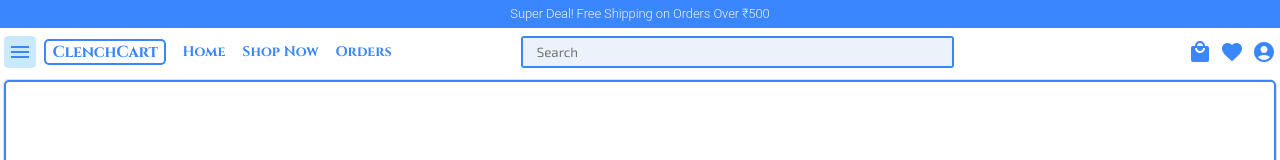
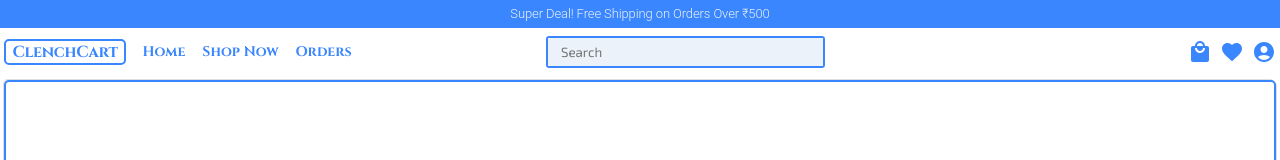
Before and after one commit to IM-Suryakant-Kumar/ClenchCart, a React (Vite) app in the folder client/: page / in a window 1280 px wide. Shown: the top 160 px of the page. Built offline with nearby package versions, Linux system fonts and the light colour scheme.

Commit message:
style: added some extra style

```diff
--- a/client/src/components/Navbar/Navbar.tsx
+++ b/client/src/components/Navbar/Navbar.tsx
@@ -1,11 +1,14 @@
+import { useState } from "react"
 import { Badges, Cart, Container, HomeIcon, HomeItem, Logo, MenuBar, MenuIcon, MenuItem, MenuList, OrdersIcon, OrdersItem, Profile, ProfileIcon, SearchBox, SearchButton, SearchInput, ShopNowIcon, ShopNowItem, Wishlist, WishlistIcon } from "./navbar.css"
 
 export const Navbar = () => {
+  const [showMenu, setShowMenu] = useState<boolean>(false)
+
   return (
     <Container>
-      <MenuBar><MenuIcon /></MenuBar>
+      <MenuBar onClick={() => setShowMenu(prevState => !prevState)}><MenuIcon /></MenuBar>
       <Logo>ClenchCart</Logo>
-      <MenuList>
+      <MenuList className={`${showMenu && "show"}`}>
         <HomeItem><HomeIcon />Home</HomeItem>
         <ShopNowItem><ShopNowIcon />Shop Now</ShopNowItem>
         <MenuItem><ProfileIcon />Profile</MenuItem>
--- a/client/src/components/Navbar/navbar.css.tsx
+++ b/client/src/components/Navbar/navbar.css.tsx
@@ -21,7 +21,8 @@ export const MenuBar = styled(Stack).attrs({
     backgroundColor: "var(--color-secondary)",
     justifyContent: "center",
     alignItems: "center",
-    borderRadius: "0.25em"
+    borderRadius: "0.25em",
+    display: { md: "none" }
   }
 })``
 
@@ -50,25 +51,19 @@ export const Logo = styled(Typography).attrs({
 export const MenuList = styled(Stack).attrs({
   className: "menu",
   sx: {
+    flexDirection: { md: "row" },
     bgcolor: "#ffffff",
-    width: "100%",
-    position: "absolute",
+    width: { xs: "100%", md: "auto" },
+    position: { xs: "absolute", md: "static" },
     left: "-100vw",
     top: "3rem",
+    zIndex: "5",
     transition: "all 0.5s ease-in-out"
   }
 })`
 /* to show menu list */
   &.menu.show {
     left: 0;
-  }
-
-  @media screen and (min-width: 768px) {
-    &.menu {
-      width: auto;
-      position: static;
-      flex-direction: row;
-    }
   }
 `
 // menulist item
@@ -82,17 +77,11 @@ export const MenuItem = styled(Typography).attrs({
     p: "0.4em 0.6em",
     borderBottom: "2px solid var(--color-primary)",
     height: "2rem",
-    display: "flex",
+    display: { xs: "flex", md: "none" },
     alignItems: "center",
     cursor: "pointer"
   }
-})`
-  @media screen and (min-width: 768px) {
-    &.menu-item {
-      display: none;
-    }
-  }
-`
+})``
 
 export const HomeItem = styled(Typography).attrs({
   className: "home-item",
@@ -102,19 +91,13 @@ export const HomeItem = styled(Typography).attrs({
     fontWeight: "bold",
     color: "var(--color-logo)",
     p: "0.4em 0.6em",
-    borderBottom: "2px solid var(--color-primary)",
+    borderBottom: { xs: "2px solid var(--color-primary)", md: "none" },
     height: "2rem",
     display: "flex",
     alignItems: "center",
     cursor: "pointer"
   }
-})`
-  @media screen and (min-width: 768px) {
-    &.home-item {
-      border-bottom: none;
-    }
-  }
-`
+})``
 
 export const ShopNowItem = styled(Typography).attrs({
   className: "shop-now-item",
@@ -124,19 +107,13 @@ export const ShopNowItem = styled(Typography).attrs({
     fontWeight: "bold",
     color: "var(--color-logo)",
     p: "0.4em 0.6em",
-    borderBottom: "2px solid var(--color-primary)",
+    borderBottom: { xs: "2px solid var(--color-primary)", md: "none" },
     height: "2rem",
     display: "flex",
     alignItems: "center",
     cursor: "pointer"
   }
-})`
-  @media screen and (min-width: 768px) {
-    &.shop-now-item {
-      border-bottom: none;
-    }
-  }
-`
+})``
 
 export const OrdersItem = styled(Typography).attrs({
   className: "orders-item",
@@ -146,48 +123,32 @@ export const OrdersItem = styled(Typography).attrs({
     fontWeight: "bold",
     color: "var(--color-logo)",
     p: "0.4em 0.6em",
-    borderBottom: "2px solid var(--color-primary)",
+    borderBottom: { xs: "2px solid var(--color-primary)", md: "none" },
     height: "2rem",
     display: "flex",
     alignItems: "center",
     cursor: "pointer"
   }
-})`
-  @media screen and (min-width: 768px) {
-    &.orders-item {
-      border-bottom: none;
-    }
-  }
-`
+})``
 
 // menulist item icon
 export const HomeIcon = styled(House).attrs({
   sx: {
+    display: { md: "none" },
     marginRight: "0.5em",
     fontSize: "1.5rem",
     fontWeight: "bold",
   },
-})`
-  @media screen and (min-width: 768px) {
-    & {
-      display: none !important;
-    }
-  }
-`
+})``
 
 export const ShopNowIcon = styled(ShoppingCart).attrs({
   sx: {
+    display: { md: "none" },
     marginRight: "0.5em",
     fontSize: "1.5rem",
     fontWeight: "bold",
   }
-})`
-  @media screen and (min-width: 768px) {
-    & {
-      display: none !important;
-    }
-  }
-`
+})``
 
 export const ProfileIcon = styled(AccountCircle).attrs({
   sx: {
@@ -199,17 +160,12 @@ export const ProfileIcon = styled(AccountCircle).attrs({
 
 export const OrdersIcon = styled(Shop2).attrs({
   sx: {
+    display: { md: "none" },
     marginRight: "0.5em",
     fontSize: "1.5rem",
     fontWeight: "bold",
   }
-})`
-  @media screen and (min-width: 768px) {
-    & {
-      display: none !important;
-    }
-  }
-`
+})``
 
 export const WishlistIcon = styled(Favorite).attrs({
   sx: {
@@ -224,12 +180,14 @@ export const SearchBox = styled(Stack).attrs({
   className: "search-box",
   direction: "row",
   sx: {
+    display: { xs: "none", md: "flex" },
+    width: { md: "22%" },
     bgcolor: "var(--color-primary)",
     height: "2rem",
-    position: "absolute",
+    position: { xs: "absolute", md: "static" },
     top: 0,
-    left: "0.25em",
-    right: "0.25em",
+    left: "-100%",
+    right: "100%",
     bottom: 0,
     margin: "auto",
     zIndex: 4,
@@ -238,22 +196,10 @@ export const SearchBox = styled(Stack).attrs({
     transition: "all 0.5s ease-in-out"
   }
 })`
-/* to show search box */
-  &.search-box {
-    left: -100%;
-    right: 100%;
-  }
-
+  /* to show search box */
   &.search-box.show {
     left: 0.25em;
     right: 0.25em;
-  }
-
-  @media screen and (min-width: 768px) {
-    &.search-box {
-      position: static;
-      width: 34%;
-    }
   }
 `
 
@@ -285,19 +231,14 @@ export const Badges = styled(Stack).attrs({
 // badges icon
 export const SearchButton = styled(Search).attrs({
   sx: {
+    display: { md: "none" },
     fontWeight: "bold",
     color: "var(--color-secondary)",
     bgcolor: "var(--color-logo)",
     border: "1px solid var(--color-secondary)",
     borderRadius: "50%"
   }
-})`
-  @media screen and (min-width: 768px) {
-    & {
-      display: none !important;
-    }
-  }
-`
+})``
 
 export const Cart = styled(LocalMall).attrs({
   sx: {
--- a/client/src/components/Products/Products.tsx
+++ b/client/src/components/Products/Products.tsx
@@ -58,7 +58,7 @@ export const Products = () => {
         <Card>
           <Image src="https://m.media-amazon.com/images/I/81JSHyjmoCL._AC_UL480_FMwebp_QL65_.jpg" />
           <InfoCont>
-            <Title>CLEVER TOTS Spider Super Hero</Title>
+            <Title>CLEVER TOTS Spider Super Hero Action Figure toy for kids</Title>
             <SubTitle>
               <Price>₹<Bold>290</Bold></Price>
               <Rating><CStar />5.0</Rating>
--- a/client/src/components/Products/products.css.tsx
+++ b/client/src/components/Products/products.css.tsx
@@ -24,7 +24,7 @@ export const Heading = styled(Typography).attrs({
 export const Wrapper = styled(Box).attrs({
   sx: {
     display: "grid",
-    gridTemplateColumns: "repeat(auto-fill, minmax(16rem, 1fr))",
+    gridTemplateColumns: { xs: "repeat(auto-fill, minmax(14rem, 1fr))", md: "repeat(auto-fill, minmax(16rem, 1fr))" },
     gap: "0.25em",
   }
 })``
@@ -120,7 +120,8 @@ export const AddToWishlist = styled(FavoriteBorder).attrs({
     top: "0.5em",
     right: "0.5em",
     fontSize: "x-large",
-    color: "red"
+    color: "red",
+    cursor: "pointer"
   }
 })``
 
@@ -130,6 +131,7 @@ export const RemoveFromWishlist = styled(Favorite).attrs({
     top: "0.5em",
     right: "0.5em",
     fontSize: "x-large",
-    color: "red"
+    color: "red",
+    cursor: "pointer"
   }
 })``
```
